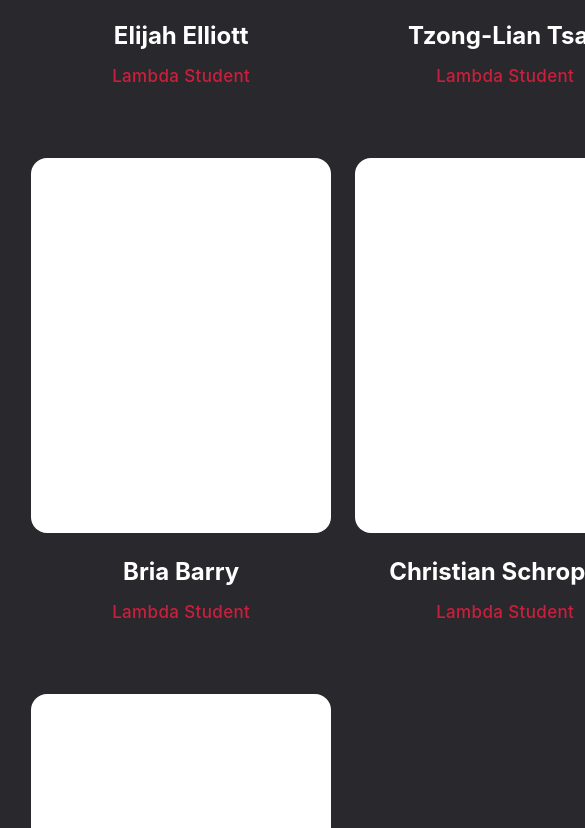
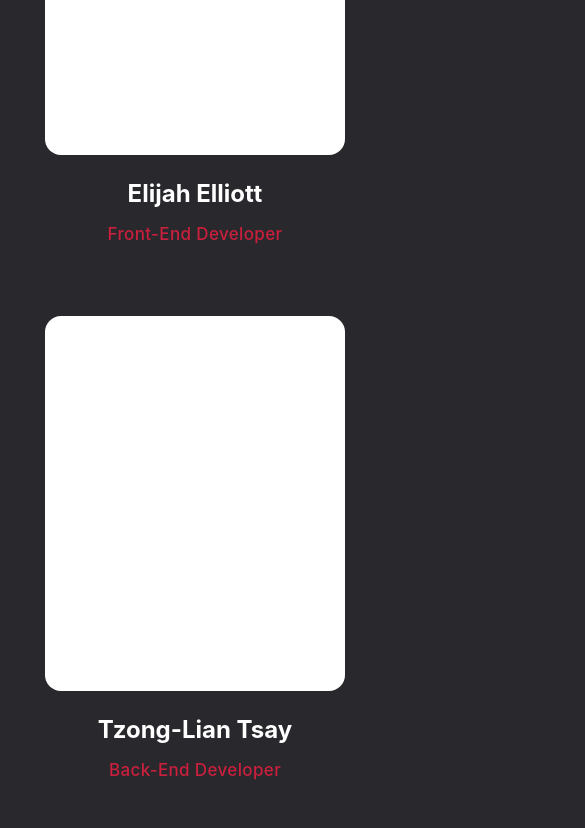
Before and after one commit to tzonglian/marketing-1, a plain HTML site: page pages/about.html in a window 390 px wide. Shown: the part 1172-2000 px from the top of the page, 585 px wide, since content can reach past the window. Drawn offline with Linux system fonts and the light colour scheme.

Commit message:
:iphone: Adds responsive styles

```diff
--- a/pages/about.html
+++ b/pages/about.html
@@ -3,6 +3,7 @@
 <head>
   <meta charset="UTF-8">
   <meta name="viewport" content="width=device-width, initial-scale=1.0">
+  <meta name="viewport" content="width=device-width, initial-scale=1">
   <link rel="stylesheet" href="../styles/style.css">
   <link rel="icon" sizes="32x32" type="image/png" href="../img/favicon.png">
   <title>Meet the Team</title>
@@ -25,37 +26,37 @@
       <div class="team-card">
         <div class="card"></div>
         <h4>Elijah Elliott</h4>
-        <p>Lambda Student</p>
+        <p>Front-End Developer</p>
       </div>
       <div class="team-card">
         <div class="card"></div>
         <h4>Tzong-Lian Tsay</h4>
-        <p>Lambda Student</p>
+        <p>Back-End Developer</p>
       </div>
       <div class="team-card">
         <div class="card"></div>
         <h4>David Chang</h4>
-        <p>Lambda Student</p>
+        <p>Front-End Developer</p>
       </div>
       <div class="team-card">
         <div class="card"></div>
         <h4>Bria Barry</h4>
-        <p>Lambda Student</p>
+        <p>Front-End Developer</p>
       </div>
       <div class="team-card">
         <div class="card"></div>
         <h4>Christian Schroppel</h4>
-        <p>Lambda Student</p>
+        <p>Front-End Developer</p>
       </div>
       <div class="team-card">
         <div class="card"></div>
         <h4>William Dye</h4>
-        <p>Lambda Student</p>
+        <p>Front-End Developer</p>
       </div>
       <div class="team-card">
         <div class="card"></div>
         <h4>Nate Davis</h4>
-        <p>Lambda Student</p>
+        <p>Front-End Developer</p>
       </div>
     </div>
   </section>
--- a/styles/style.css
+++ b/styles/style.css
@@ -118,12 +118,34 @@ button {
 
   }
 
+  @media (max-width: 1000px) {
+    .team-cards-container {
+      grid-template-columns: 1fr 1fr !important;
+    }
+
+  }
+
   @media (max-width: 900px) {
     h1 {
       font-size: 72px;
       line-height: 80px;
     }
   }
+
+  @media (max-width: 700px) {
+    h1 {
+      font-size: 72px;
+      line-height: 80px;
+    }
+    .team-cards-container {
+      grid-template-columns: 1fr !important;
+    }
+    .team-section h2 {
+      text-align: center !important;
+    }
+  }
+
+
 
 
 /* ABOUT PAGE
```
